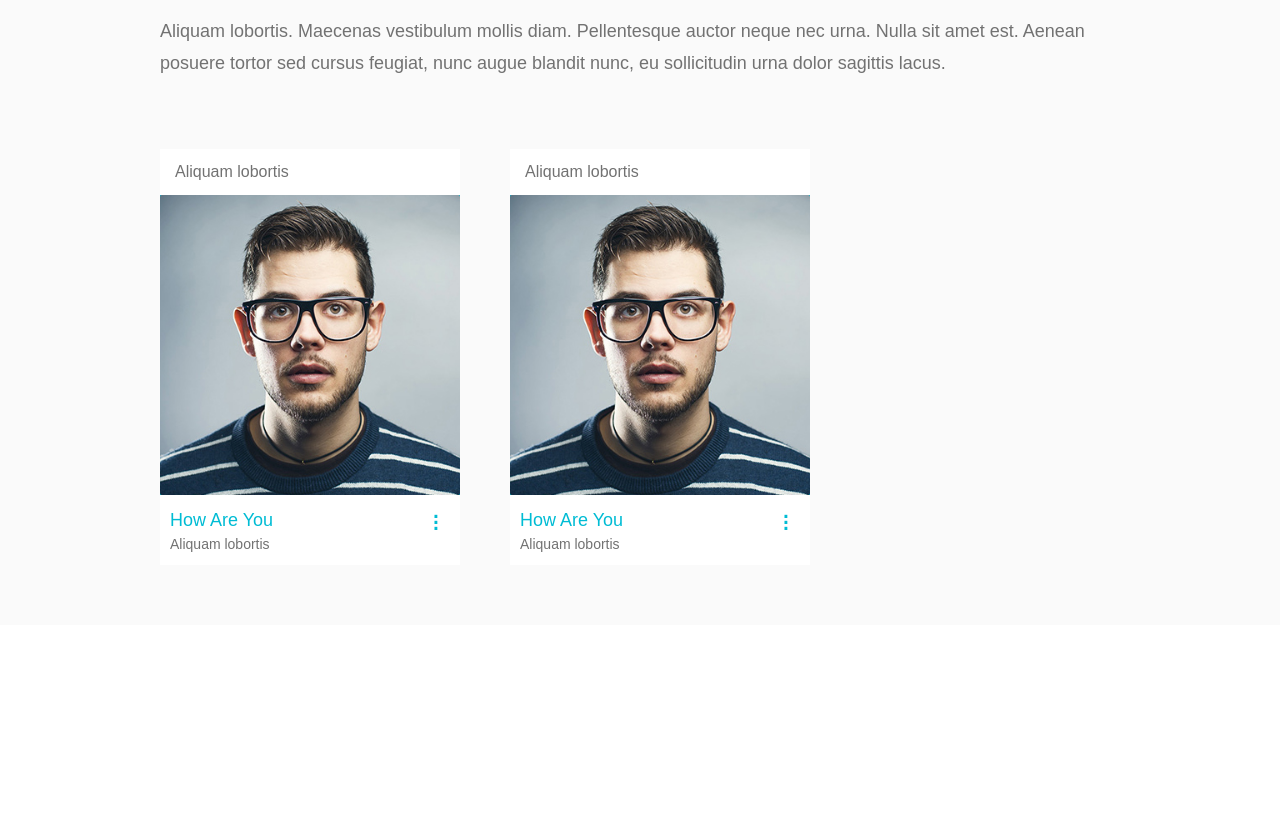
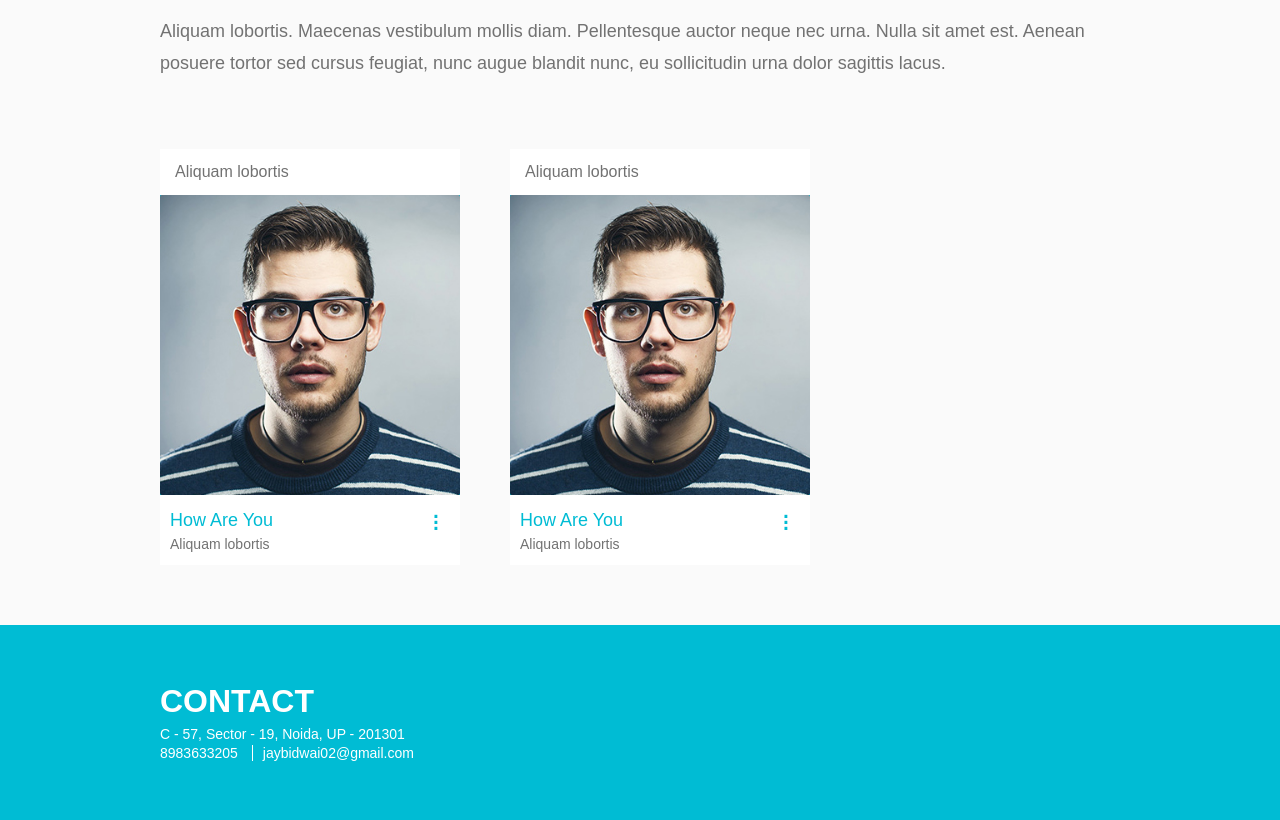
Before and after one commit to jaybidwai02/template, a website: page index.html in a window 1280 px wide. Shown: the part 3183-4003 px from the top of the page. Before the commit the page ends 3808 px from the top, so only its background shows below. Drawn offline with Linux system fonts and the light colour scheme.

Commit message:
adding changes for contact

```diff
--- a/index.html
+++ b/index.html
@@ -151,7 +151,7 @@
 							<p class="skillP _00bcd4 fl">95%</p>
 
 							<div class="skillBar fl">
-									<div class="bar bg00bcd4 _90p fl"></div>
+									<div class="bar bg00bcd4 _95p fl"></div>
 									<span class="indicator bg00bcd4 fl _5p"></span>
 							</div>
 									<p class="tech _00bcd4 fl">HTML</p>
@@ -163,7 +163,7 @@
 							<p class="skillP _00bcd4 fl">95%</p>
 
 							<div class="skillBar fl">
-									<div class="bar bg00bcd4 _90p fl"></div>
+									<div class="bar bg00bcd4 _95p fl"></div>
 									<span class="indicator bg00bcd4 fl _5p"></span>
 							</div>
 									<p class="tech _00bcd4 fl">CSS</p>
@@ -329,7 +329,20 @@
 				 </div>
 			</div>
 
+			<div class="contactMe themebg bg00bcd4">
+			<div class="conInfo">
+				<h3>CONTACT</h3>
+				<p class="address">C - 57, Sector - 19, Noida, UP - 201301</p>
+				<a href="tel:+918983633205">8983633205</a>
+				<a href="mailto:jaybidwai02@gmail.com" class="emailId">jaybidwai02@gmail.com</a>
+			</div>
+			</div>
+
 		</div>
 	</header>
+	<script type="text/javascript">
+	/*var a = document.getElementById("header");
+	if(a) console.log(a);*/
+	</script>
 </body>
 </html>
--- a/sass/partials/_header.scss
+++ b/sass/partials/_header.scss
@@ -284,11 +284,11 @@ a{
 
 
 /* experience */
-.experience,.education,.portfolio{
+.experience,.education,.portfolio,.contactMe{
 	width: 100%;
 	// height: 350px;
 	padding: 60px 0;
-	.workExp,.college,.myWork{
+	.workExp,.college,.myWork,.conInfo{
 		width: 960px;
 		margin: 0 auto;
 		h3{
@@ -445,3 +445,17 @@ a{
 	}
 	}
 }
+
+.contactMe{
+	h3{
+		margin-bottom: 10px;
+	}
+	.address{
+		margin-bottom: 5px;
+	}
+	.emailId{
+		padding-left: 10px;
+		margin-left: 10px;
+		border-left: 1px solid #fff;
+	}
+}
```
Also changed, not shown: css/main.css, 1 other file.
